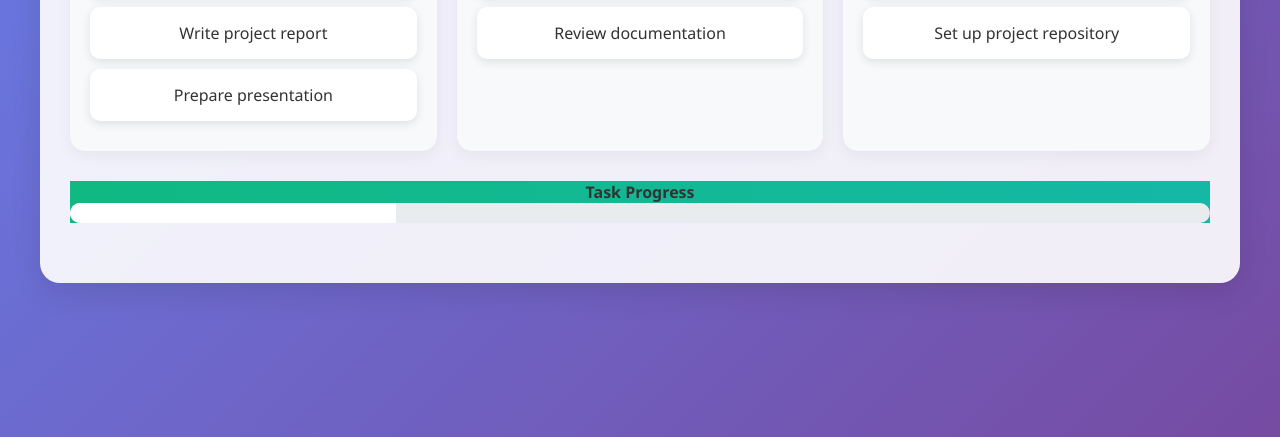
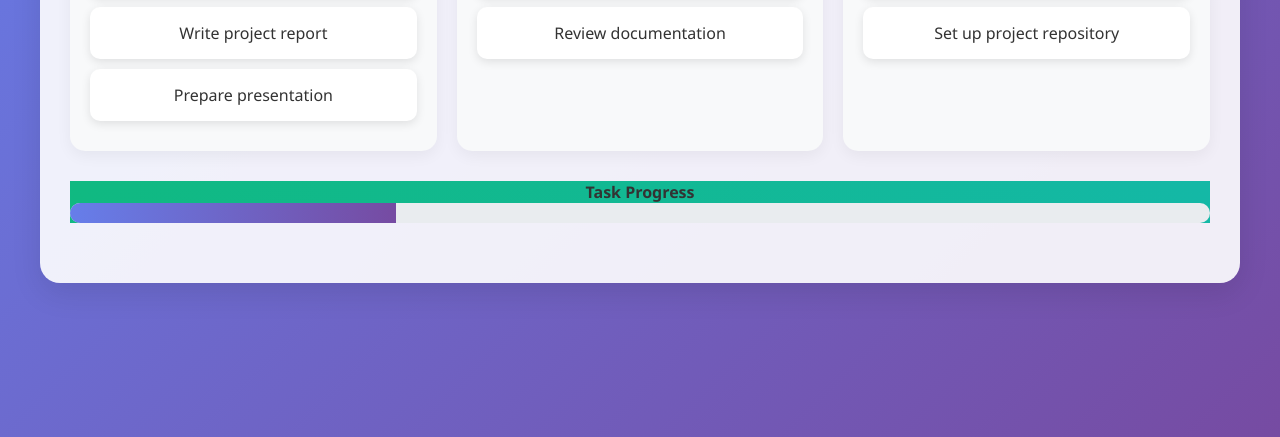
Before and after one commit to WHEELYDOS/ebsaffaew, a plain HTML site: page task.html in a window 1280 px wide. Shown: the part 363-800 px from the top of the page. Drawn offline with Linux system fonts and the light colour scheme.

Commit message:
Update task.css

```diff
--- a/task.css
+++ b/task.css
@@ -100,7 +100,7 @@ h2 {
 .fill {
     height: 100%;
     width: 0%;
-    background-color: white;
+    background: linear-gradient(90deg, #667eea 0%, #764ba2 100%);
     transition: width 0.5s ease;
 }
 
```
